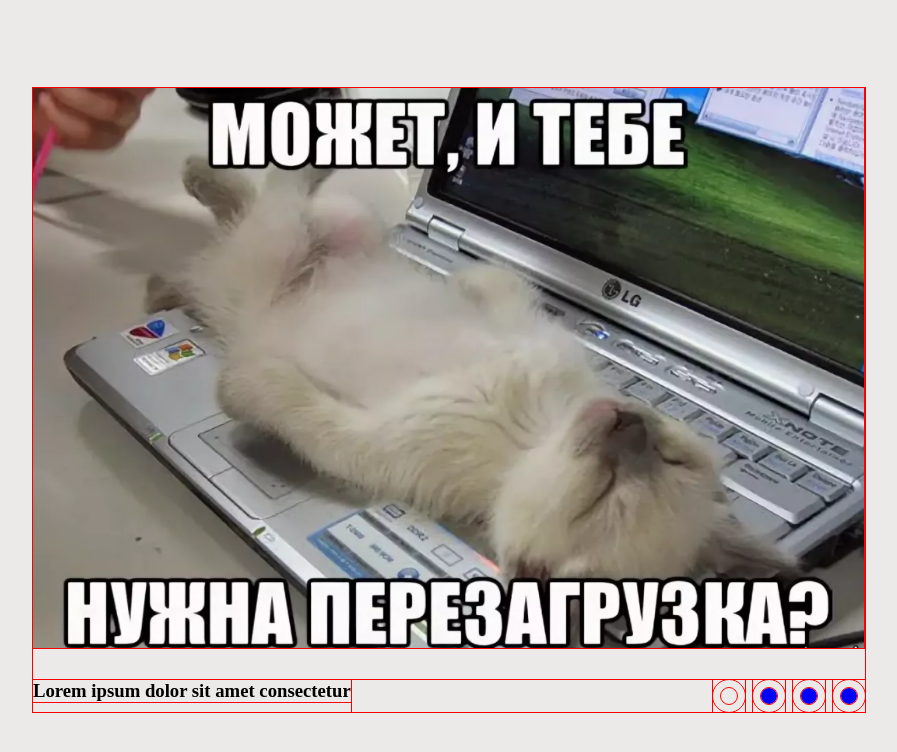
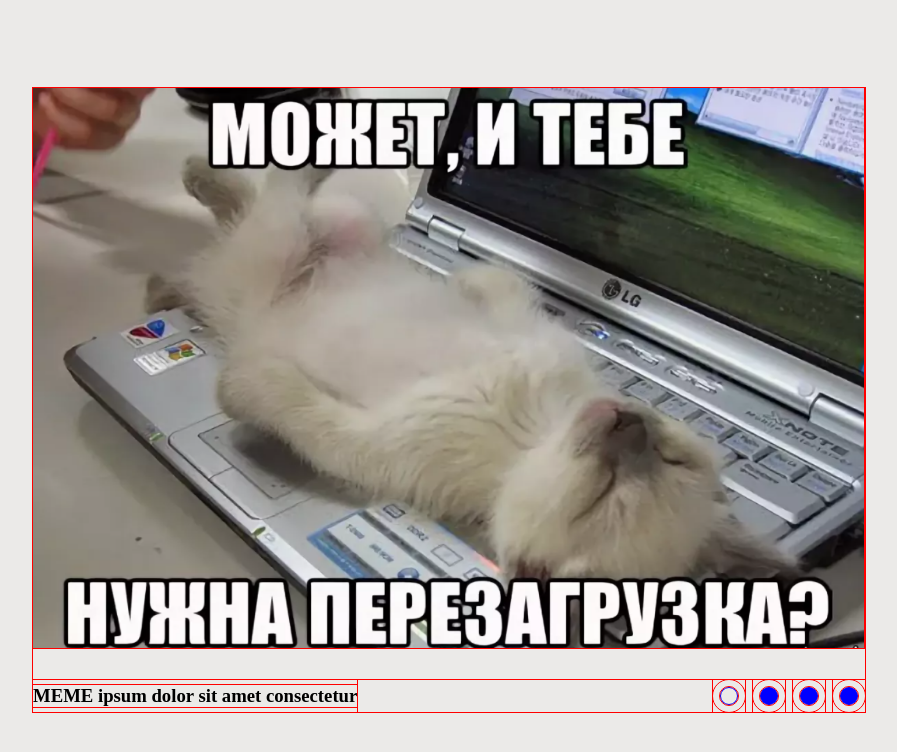
Before and after one commit to paral1ne/cssMemeSlider, a plain HTML site: page cssMemeSlider/index.html in a window 1280 px wide. Shown: the whole page, without its empty margins (191-1088 px from the left). Drawn offline with Linux system fonts and the light colour scheme.

Commit message:
feat: added animations (Fri, Sep 13, 2024 05:02:43 PM)

```diff
--- a/cssMemeSlider/index.html
+++ b/cssMemeSlider/index.html
@@ -40,8 +40,11 @@
               </div>
             </label>
           </div>
-          <div class="meme-text">
-            <h3>Lorem ipsum dolor sit amet consectetur</h3>
+          <div class="meme-text flex-center">
+            <h3 class="text1">MEME ipsum dolor sit amet consectetur</h3>
+            <h3 class="text2">MEMES ipsum dolor sit amet consectetur</h3>
+            <h3 class="text3">MEMESY ipsum dolor sit amet consectetur</h3>
+            <h3 class="text4">MEMASIKI ipsum dolor sit amet consectetur</h3>
           </div>
         </div>
 
@@ -54,38 +57,15 @@
           </div>
           <div class="pic">
             <img
-              src="./res/img/funny-will5nevercome-work-time-comics.png"
+              src="./res/img/4ffeeab54006f1442ba9ee3a5cebb777.jpg"
               alt="mem"
             />
           </div>
           <div class="pic">
-            <img src="./res/img/scale_1200.png" alt="mem" />
+            <img src="./res/img/b4usYAghWGI.jpg" alt="mem" />
           </div>
         </div>
       </div>
     </main>
-    <!-- <div class="test-container">
-      <div>
-        <label for="r1"></label>
-        <label for="r2"></label>
-        <label for="r3"></label>
-        <label for="r4"></label>
-      </div>
-      <div class="slider">
-        <div class="radio">
-          <input type="radio" name="da" id="r1" checked />
-          <input type="radio" name="da" id="r2" />
-          <input type="radio" name="da" id="r3" />
-          <input type="radio" name="da" id="r4" />
-          <div class="slide">
-            <img
-              class="pic1"
-              src="./res/img/og_og_1633620055232089254.jpg"
-              alt="da"
-            />
-          </div>
-        </div>
-      </div>
-    </div> -->
   </body>
 </html>
--- a/cssMemeSlider/style.css
+++ b/cssMemeSlider/style.css
@@ -3,7 +3,10 @@
   padding: 0;
   outline: 1px solid red;
 }
-
+h3 {
+  opacity: 0;
+  display: none;
+}
 body {
   background: #ebeae8;
   height: 100vh;
@@ -59,16 +62,15 @@ img {
 label {
   display: flex;
 }
-/* .slider {
-  transform: translateX(-25%);
-} */
+
 .control-midified {
   display: block;
   width: 1em;
   height: 1em;
   background: blue;
+  border: 0.1em solid blue;
   border-radius: 50%;
-  /* border: 10px solid #ebeae8; */
+  transition: 0.2s all linear;
 }
 .wrapper-control {
   display: flex;
@@ -80,27 +82,33 @@ label {
   cursor: pointer;
   background: #ebeae8;
 }
-.control-midified::before {
-  content: "";
-  width: 1em;
-  height: 1em;
-  background: red;
-  border-radius: 50%;
-  display: none;
-}
 
 .wrapper-control:hover .control-midified {
   background: white;
+  border: 0.1em solid white;
+  transform: scale(1.2);
 }
-#b1:checked ~ .section #C1 {
-  background: #ebeae8;
+@keyframes fadeOut {
+  0% {
+    opacity: 0;
+  }
+  100% {
+    opacity: 1;
+  }
 }
-#b2:checked ~ .section #C2 {
-  background: #ebeae8;
+/* SESLECROTS HELL */
+
+#b1:checked ~ .section .text1,
+#b2:checked ~ .section .text2,
+#b3:checked ~ .section .text3,
+#b4:checked ~ .section .text4 {
+  display: block;
+  opacity: 1;
+  animation: fadeOut 1s forwards;
 }
-#b3:checked ~ .section #C3 {
-  background: #ebeae8;
-}
+#b1:checked ~ .section #C1,
+#b2:checked ~ .section #C2,
+#b3:checked ~ .section #C3,
 #b4:checked ~ .section #C4 {
   background: #ebeae8;
 }
@@ -117,32 +125,21 @@ label {
   transform: translateX(-75%);
 }
 @media (width <= 600px) {
+  main {
+    width: 90vw;
+  }
   .section {
     flex-direction: column;
     align-items: center;
     gap: 2em;
   }
+  .pic {
+    max-height: 25vh;
+  }
   img {
-    max-height: 40vh;
+    /* object-fit: cover; */
   }
   .meme-text {
     align-self: start;
   }
 }
-
-/* test area  */
-
-/* .test-container {
-  margin: 0 auto;
-}
-label {
-  display: block;
-  width: 1em;
-  height: 1em;
-  background: red;
-  margin: 1em;
-}
-
-#r2:checked ~ .pic1 {
-  display: none;
-} */
```
Also changed, not shown: cssMemeSlider/res/icon.png (renamed from cssMemeSlider/res/img/icon.png), cssMemeSlider/res/img/4ffeeab54006f1442ba9ee3a5cebb777.jpg (added), cssMemeSlider/res/img/b4usYAghWGI.jpg (added).
